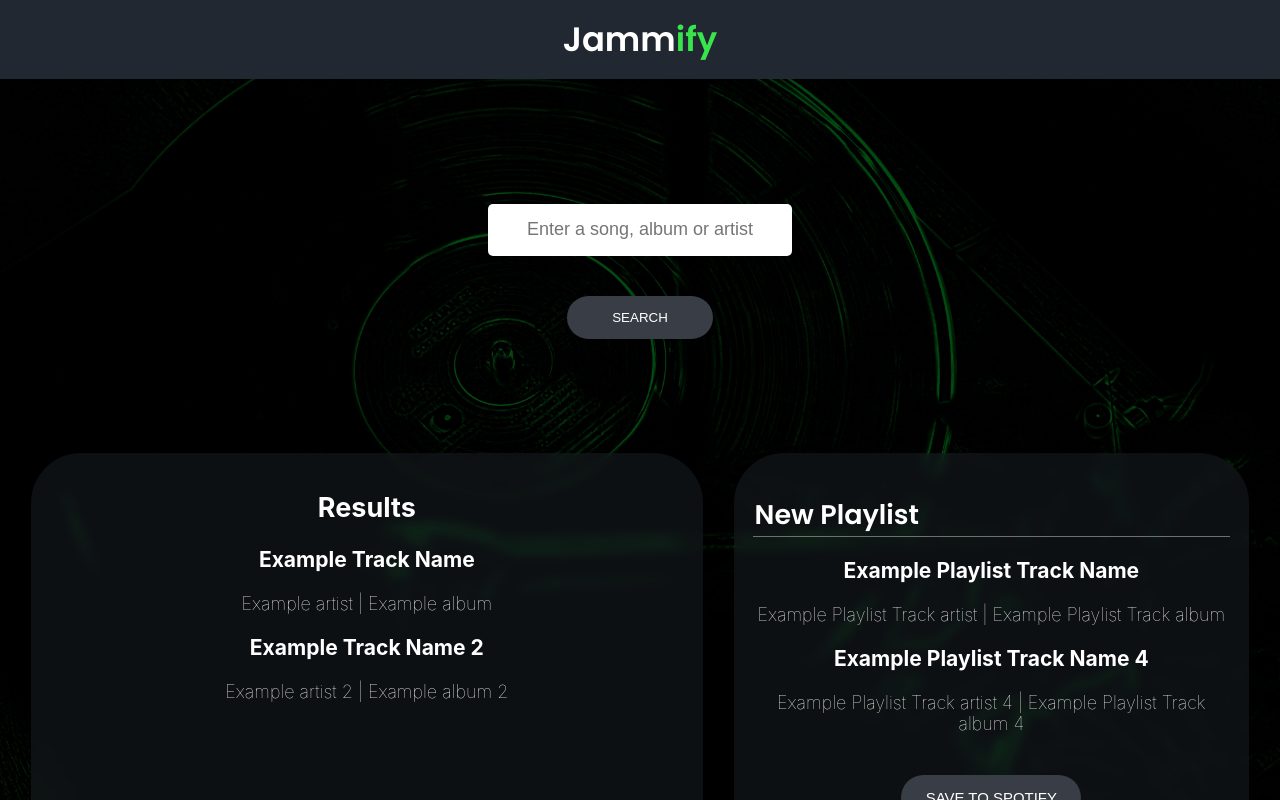
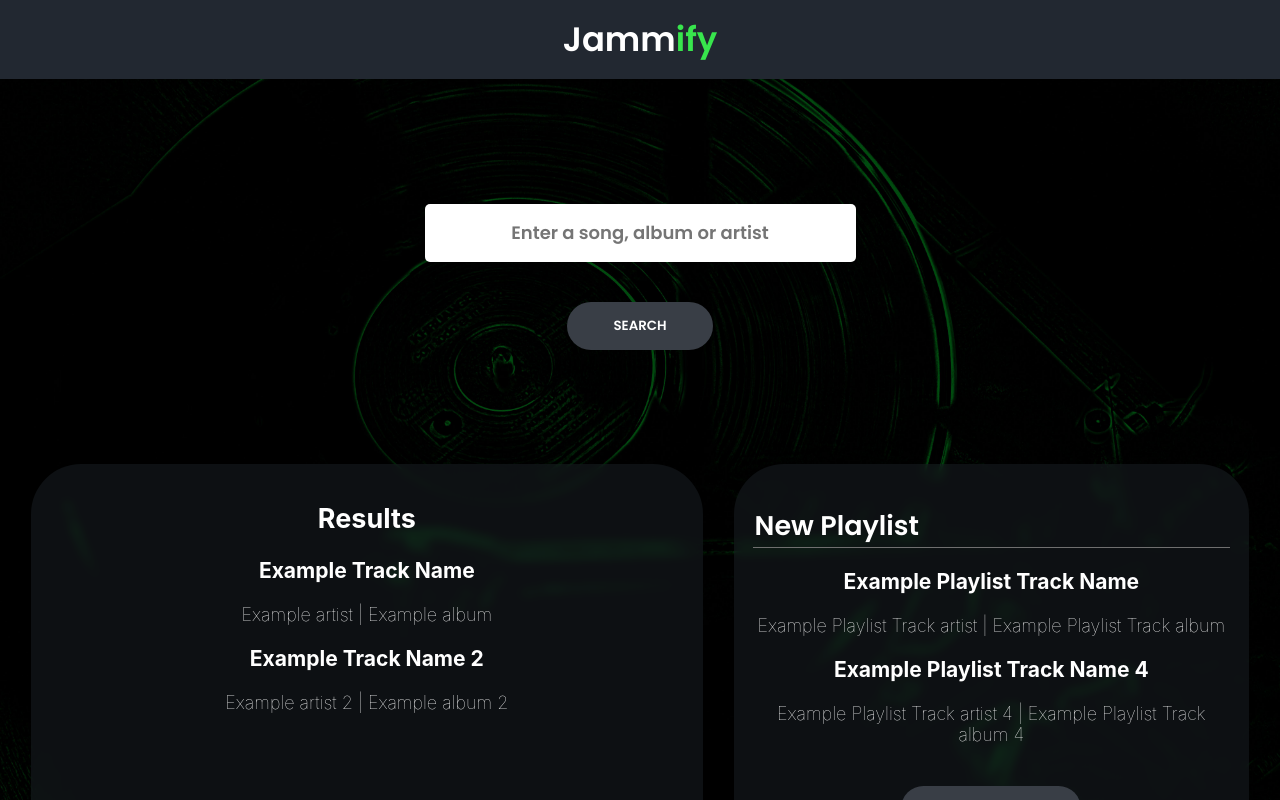
Before and after one commit to aeonclouzeau/jammify, a React (Create React App) app: page / in a window 1280 px wide. Shown: the top 800 px of the page. Built offline with nearby package versions, Linux system fonts and the light colour scheme.

Commit message:
added font family to search bar component

```diff
--- a/src/Components/SearchBar/SearchBar.css
+++ b/src/Components/SearchBar/SearchBar.css
@@ -16,6 +16,7 @@
 	color: #000;
 	text-align: center;
 	font-size: 1rem;
+	font-family: "Poppins";
 }
 
 .SearchBar input:focus {
@@ -34,6 +35,7 @@
 	border: 0px;
 	color: #fff;
 	font-weight: 500;
+	font-family: "Poppins";
 }
 
 .SearchButton:hover {
```
